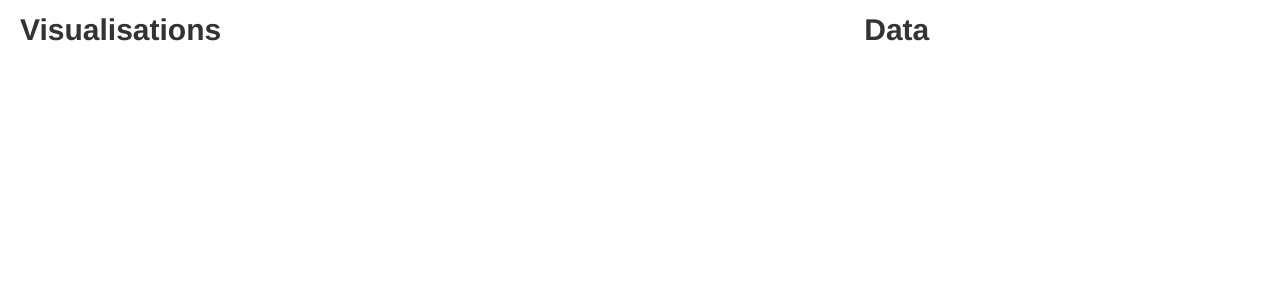
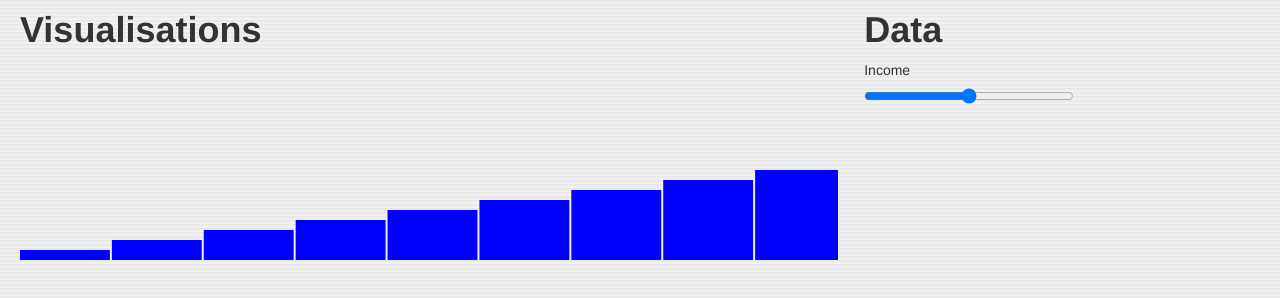
Before and after one commit to duncancola/simplebudget, a website: page app/index.html in a window 1280 px wide. Drawn offline with Linux system fonts and the light colour scheme.

Commit message:
Visual partially working, slider not quite interacting as desired with bar chart

```diff
--- a/app/index.html
+++ b/app/index.html
@@ -20,10 +20,13 @@
     <div class="container-fluid">
         <div class="row-fluid">
 			<div class="span8">
-				<h2>Visualisations</h2>
+				<h1>Visualisations</h1>
+				<div id="charts"></div>
 			</div>
 			<div class="span4">
-				<h2>Data</h2>
+				<h1>Data</h1>
+				<label for="income">Income</label>
+				<input id="income" name="income" type="range" min="0" max="100">
 			</div>
         </div>
     </div>
--- a/app/scripts/app.js
+++ b/app/scripts/app.js
@@ -1,14 +1,22 @@
-define([], function() {
+define(["chart"], function(Chart) {
 
 	var settings = {
-
+		incomeSlider: "income"
 	};
 
 	var app = {};
 
+	var setEvents = function (c) {
+		$(document.getElementById(settings.incomeSlider)).change(function () {
+			c.updateData.call(c, parseInt($(this).val(), 10) - 50);
+		});
+	};
 
 	app.init = function () {
 		console.log("Simple budget app initialised.");
+		var bar = new Chart("bar", d3.range(10,100,10));
+		bar.render();
+		setEvents(bar);
 	};
 
 	return app;
--- a/app/scripts/chart.js
+++ b/app/scripts/chart.js
@@ -0,0 +1,67 @@
+define([], function () {
+
+	var settings = {
+		parent: "charts"
+	};
+
+	var chart = function (type, data, options) {
+		var parentElem = document.getElementById(settings.parent);
+		this.settings = $.extend({}, settings, options);
+		this.type = type;
+		this.data = data;
+		this.width = $(parentElem).width();
+		this.height = (this.settings.height && this.settings.height > 0) ?
+			this.settings.height : 200;
+		this.padding = 1;
+		this.svg = d3.select(parentElem)
+			.append("svg")
+			.attr({
+				width: this.width,
+				height: this.height,
+				fill: "#FF0000"
+			});
+	};
+
+	chart.prototype.render = function () {
+		var thisChart = this;
+		this.svg.selectAll("rect")
+			.data(this.data)
+			.enter()
+			.append("rect")
+			.attr({
+				x: function (d, i) {
+					return (i * ((thisChart.width/thisChart.data.length) + thisChart.padding));
+				},
+				y: function (d) {
+					return (thisChart.height - d);
+				},
+				width: (thisChart.width/thisChart.data.length)-thisChart.padding,
+				height: function (d) {
+					return (thisChart.height - d);
+				},
+				fill: "blue"
+			});
+	};
+
+	chart.prototype.updateData = function (num) {
+		var scale = 1 + (num/100);
+		var thisChart = this;
+		this.data = _.map(this.data, function (d) {
+			return scale * d;
+		});
+		console.log(this.data[5]);
+		this.svg.selectAll("rect")
+			.data(this.data)
+			.attr({
+				y: function (d) {
+					return (thisChart.height - d);
+				},
+				height: function (d) {
+					return d;
+				}
+			});
+	};
+
+	return chart;
+
+});
--- /dev/null
+++ b/app/styles/base.scss
@@ -0,0 +1,4 @@
+body {
+	background: url("../images/shl/shl.png");
+	background-repeat: repeat;
+}
--- a/app/styles/main.css
+++ b/app/styles/main.css
@@ -1 +1,18 @@
 /* Will be compiled down to a single stylesheet with your sass files */
+
+/*
+ * darkGreen: #5F7E64
+ * lightGreen: #99BD96
+ * beige: #DCBD96
+ * peach: #FEA26E
+ * salmon: #FE615B
+ */
+
+body {
+	background: url("../images/shl/shl.png");
+	background-repeat: repeat;
+}
+
+#barChart {
+	height: 200px;
+}
--- a/package.json
+++ b/package.json
@@ -1,6 +1,7 @@
 {
   "author": "",
   "name": "",
+  "colors": "https://kuler.adobe.com/#themeID/2126562"
   "version": "0.0.0",
   "dependencies": {},
   "devDependencies": {}
```
Also changed, not shown: app/images/shl/readme.txt (added), app/images/shl/shl.png (added), app/images/shl/shl_@2X.png (added), 1 other file.
